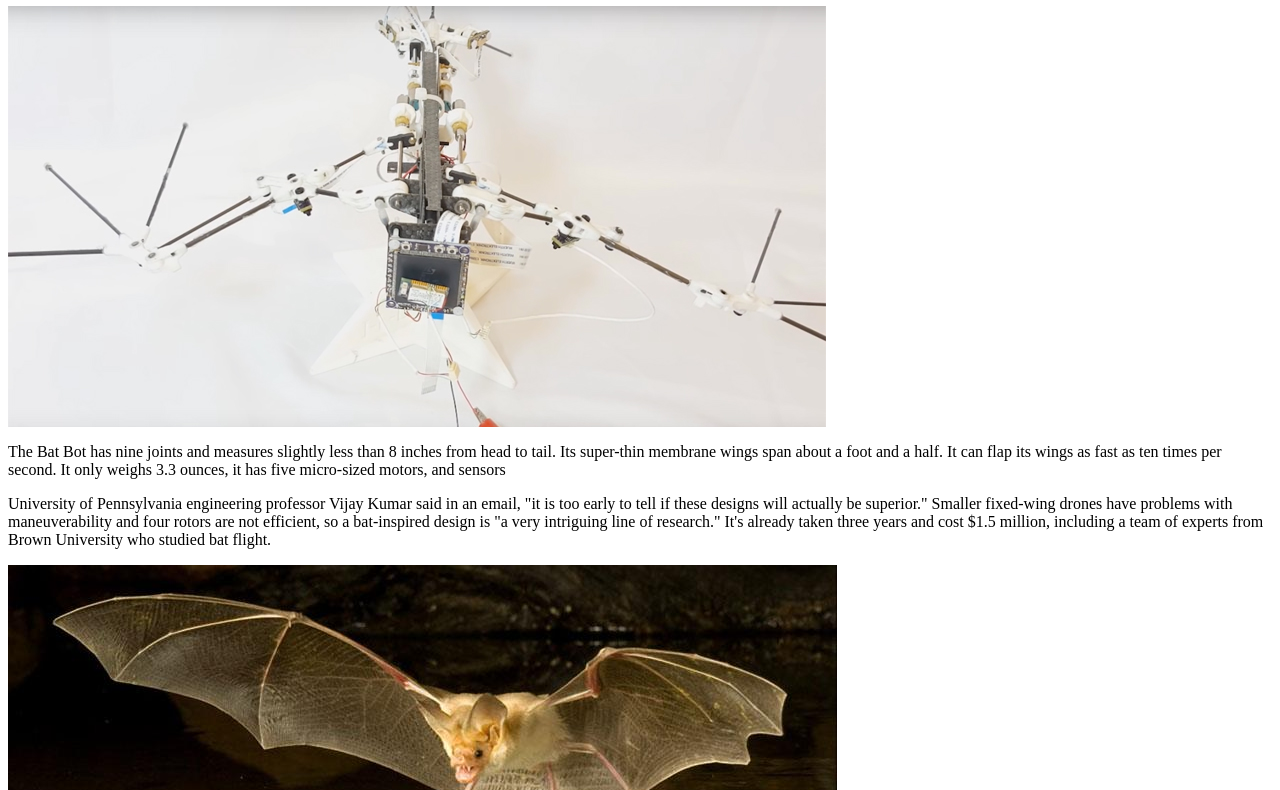
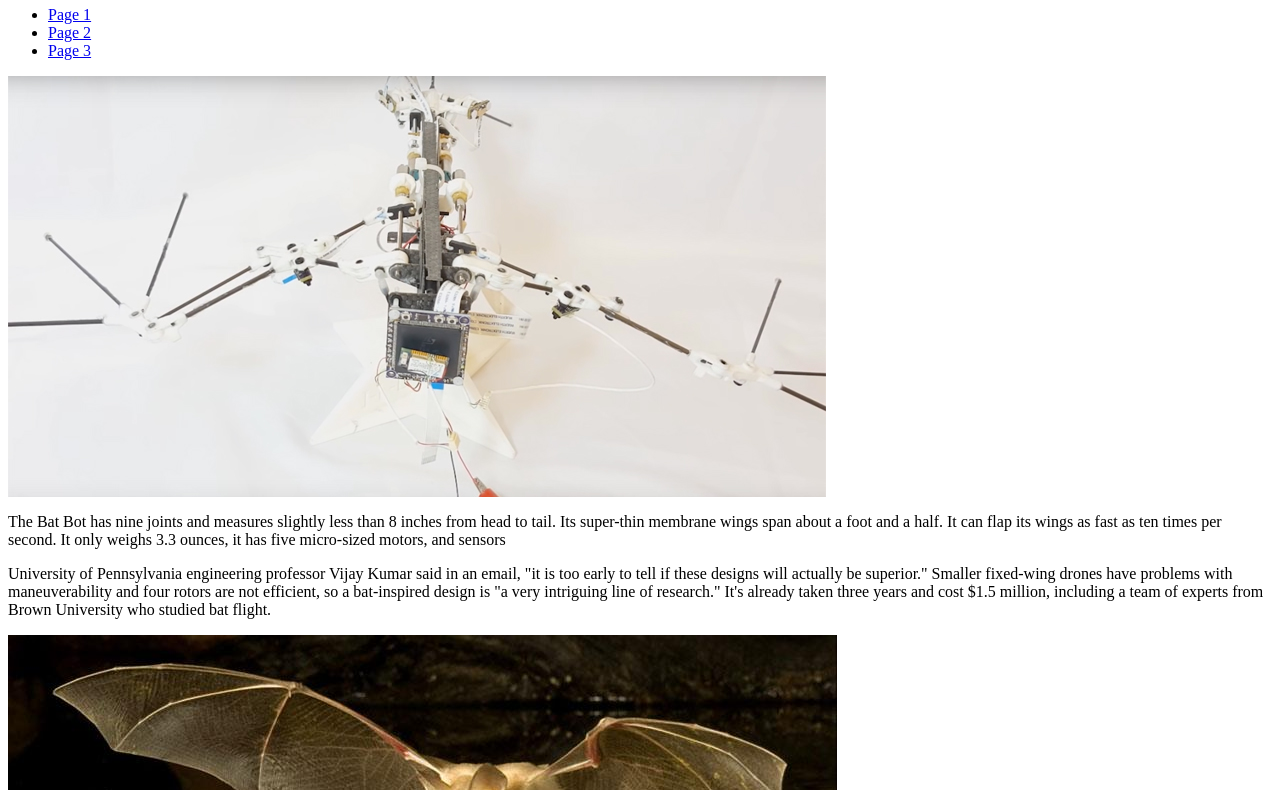
Before and after one commit to jalenadavis/Bat-Bot, a plain HTML site: page index2.html in a window 1280 px wide. Shown: the part 60-850 px from the top of the page. Drawn offline with Linux system fonts and the light colour scheme.

Commit message:
Update index2.html

```diff
--- a/index2.html
+++ b/index2.html
@@ -6,6 +6,16 @@
 <div class="wrapper">
 <div class="box g">
 <h1>Bat-Bot</h1>
+<ul>
+<li class="menu">
+<a href="index.html">Page 1</a>
+</li>
+<li class="menu">
+<a href="index2.html">Page 2</a>
+</li>
+<li class="menu">
+<a href="index3.html">Page 3</a>
+</ul>
 </div>
 <div class="box h">
 <img src="BatBot Design.jpg">
```
